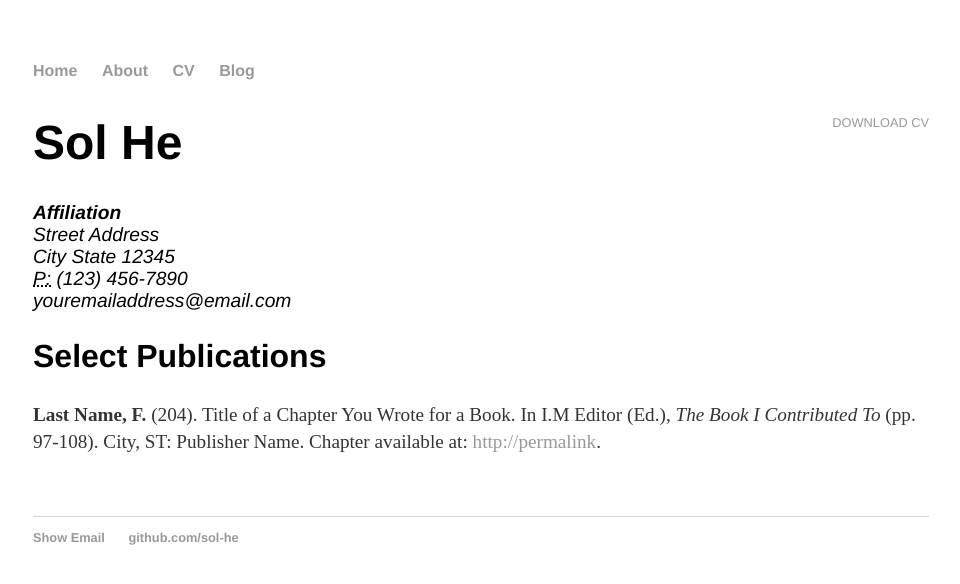
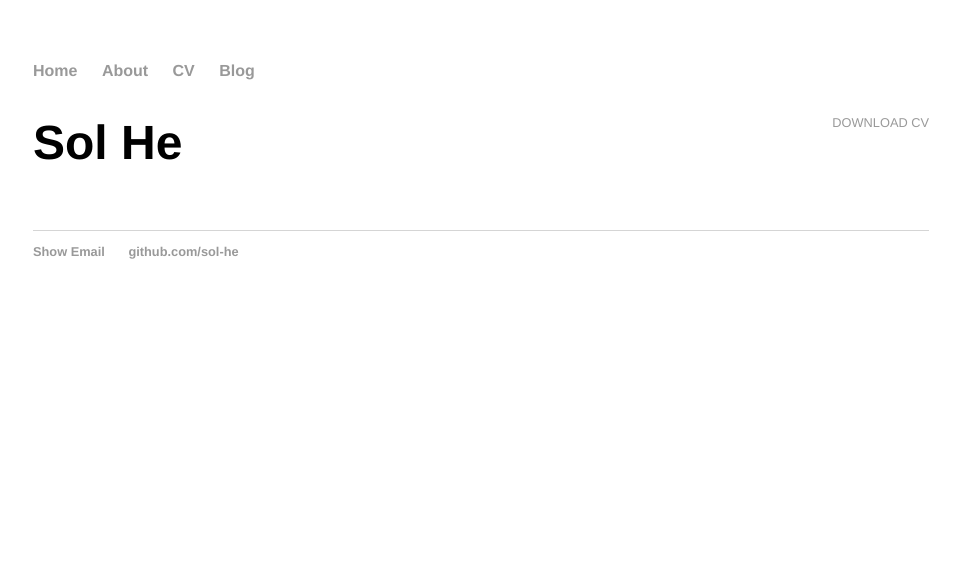
Before and after one commit to sol-he/sol-he.github.io, a Jekyll site: the page built from cv/index.html, in a window 1280 px wide. Shown: the top 584 px of the page, without its empty margins (159-1119 px from the left). Built offline with Jekyll 4.4.1, drawn with Linux system fonts in a browser that asks for light colours.

Commit message:
changed stuff

```diff
--- a/about/index.html
+++ b/about/index.html
@@ -7,9 +7,12 @@
 			<h1>About</h1>
 			<p>You can optionally insert a brief bio here. You went to this school, you studied that, you now work in this field with research interests in that subject. At your previous position at this place, you worked on this or that. You can list some of your significant accomplishments, awards, or recognition here as well. You live in this city with these animals and people. In your free time you like X, Y, and Z.</p>
 
+			<!-- Write your comments here
 			<ul class="contacts">
+
 				<li><a href="#">@TwitterHandle</a></li>
 				<li><a href="#">Your Departmental Webpage</a></li>
 				<li><a href="#">Another site you want to link to</a></li>
 				</ul>
+			-->
 		</div>
--- a/cv/index.html
+++ b/cv/index.html
@@ -1,14 +1,15 @@
 ---
 layout: default
-title: CV of Your Name
+title: CV of Sol He
 ---
 
 	<div class="cv">
-		<a href="#" class="download" title="Download CV as PDF">Download CV</a>
+		<a href="/cv/Resume.pdf" class="download" title="Download CV as PDF">Download CV</a>
 					<h1>Sol He</h1>
+					<!-- Write your comments here
 					<address>
 					<strong>Affiliation</strong><br>
-					Street Address<br>
+					University of Nebraska-Lincoln<br>
 					City State 12345<br>
 					<abbr title="phone">P:</abbr> (123) 456-7890<br>
 					<span class="obfuscate">youremailaddress@email.com</span>
@@ -17,6 +18,6 @@
 					<h2>Select Publications</h2>
 
 					<p><strong>Last Name, F.</strong> (204). Title of a Chapter You Wrote for a Book. In I.M Editor (Ed.), <em>The Book I Contributed To</em> (pp. 97-108). City, ST: Publisher Name. Chapter available at: <a href="#">http://permalink</a>.
-
+					-->
 
 	</div>
--- a/index.html
+++ b/index.html
@@ -4,6 +4,6 @@
 ---
 
 		<div class="blurb">
-			<h1>Hi there, I'm Sol He!</h1>
+			<h1>Sol He</h1>
 
 		</div>
```
Also changed, not shown: 2 other files.
